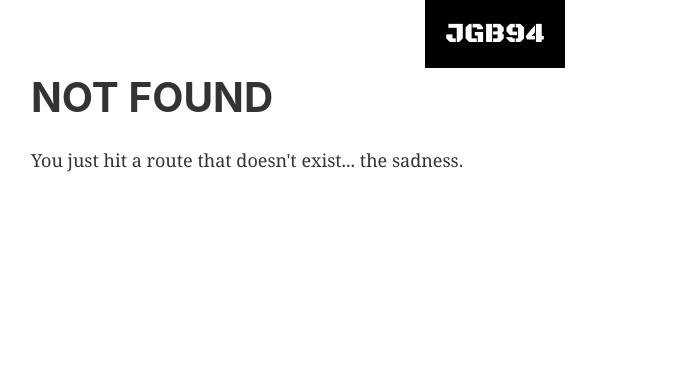
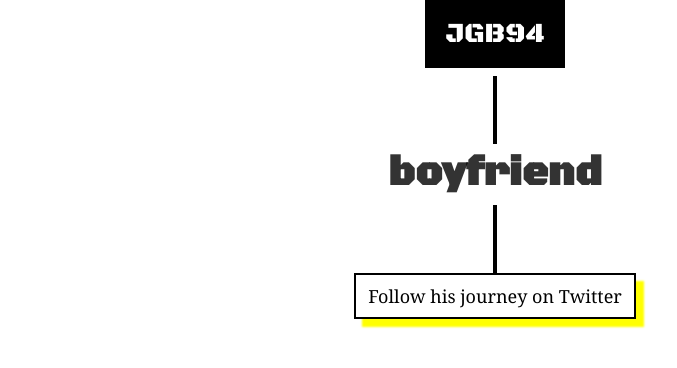
Before and after one commit to justagayboy94/justagayboy94, a Gatsby site: page /bf in a window 1280 px wide. Before the commit this address had no page. Shown: the whole page, without its empty margins (145-822 px from the left). Built offline with nearby package versions, Linux system fonts and the light colour scheme; Gatsby itself is replaced by a stand-in of ours.

Commit message:
Add bf page with follow button

```diff
--- a/gatsby-config.js
+++ b/gatsby-config.js
@@ -2,6 +2,7 @@ require("dotenv").config();
 
 module.exports = {
   siteMetadata: {
+    bfTwitterUrl: "https://twitter.com/rubberboy921",
     title: "justagayboy94",
     initials: "jgb94",
     description: `Personal blog of justagayboy94`,
--- a/src/components/Container/Container.tsx
+++ b/src/components/Container/Container.tsx
@@ -6,4 +6,5 @@ export const Container = styled.div`
   padding-left: ${props => props.theme.container.paddingLeft}px;
   padding-right: ${props => props.theme.container.paddingRight}px;
   box-sizing: border-box;
+  text-align: center;
 `;
--- /dev/null
+++ b/src/containers/BoyfriendFollowButton/BoyfriendFollowButton.tsx
@@ -0,0 +1,31 @@
+import { graphql, StaticQuery } from "gatsby";
+import React from "react";
+import { LinkButton } from "../../components/LinkButton/LinkButton";
+
+interface QueryResponse {
+  site: {
+    siteMetadata: {
+      bfTwitterUrl: string;
+    };
+  };
+}
+
+export const BoyfriendFollowButton = () => (
+  <StaticQuery query={tweetsQuery}>
+    {(data: QueryResponse) => (
+      <LinkButton href={data.site.siteMetadata.bfTwitterUrl} target="_blank">
+        Follow his journey on Twitter
+      </LinkButton>
+    )}
+  </StaticQuery>
+);
+
+const tweetsQuery = graphql`
+  query BoyfriendFollowButton {
+    site {
+      siteMetadata {
+        bfTwitterUrl
+      }
+    }
+  }
+`;
--- /dev/null
+++ b/src/pages/bf.tsx
@@ -0,0 +1,25 @@
+import React from "react";
+import { Headline } from "../components/Headline/Headline";
+import { SEO } from "../components/SEO/SEO";
+import { BoyfriendFollowButton } from "../containers/BoyfriendFollowButton/BoyfriendFollowButton";
+import { LayoutContainer } from "../containers/LayoutContainer/LayoutContainer";
+
+const IndexPage = () => (
+  <LayoutContainer>
+    <SEO
+      title="Boyfriend"
+      keywords={[
+        `justagayboy94`,
+        `slave`,
+        `twink`,
+        `gay`,
+        `bdsm`,
+        `rubberboy92`
+      ]}
+    />
+    <Headline>boyfriend</Headline>
+    <BoyfriendFollowButton />
+  </LayoutContainer>
+);
+
+export default IndexPage;
```
